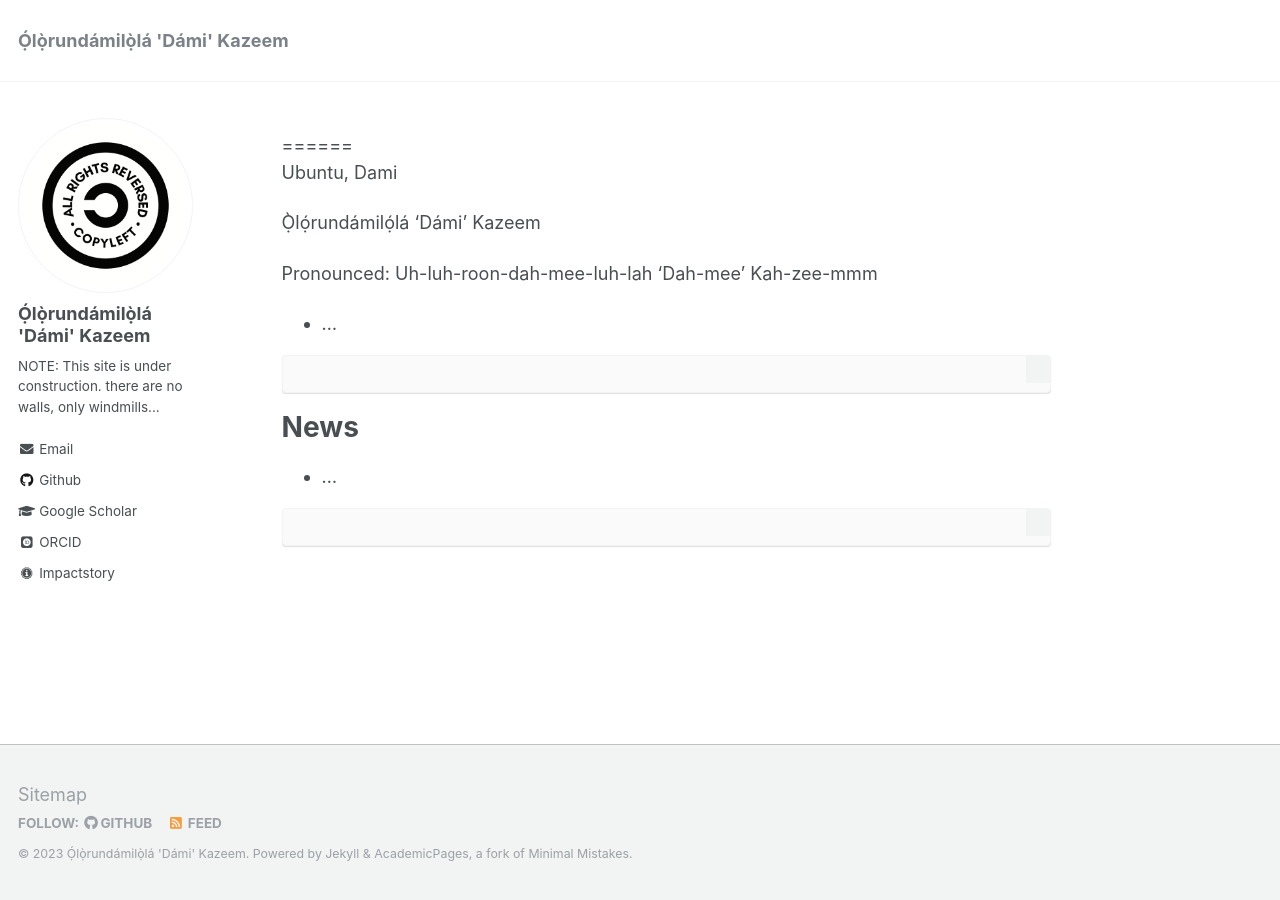
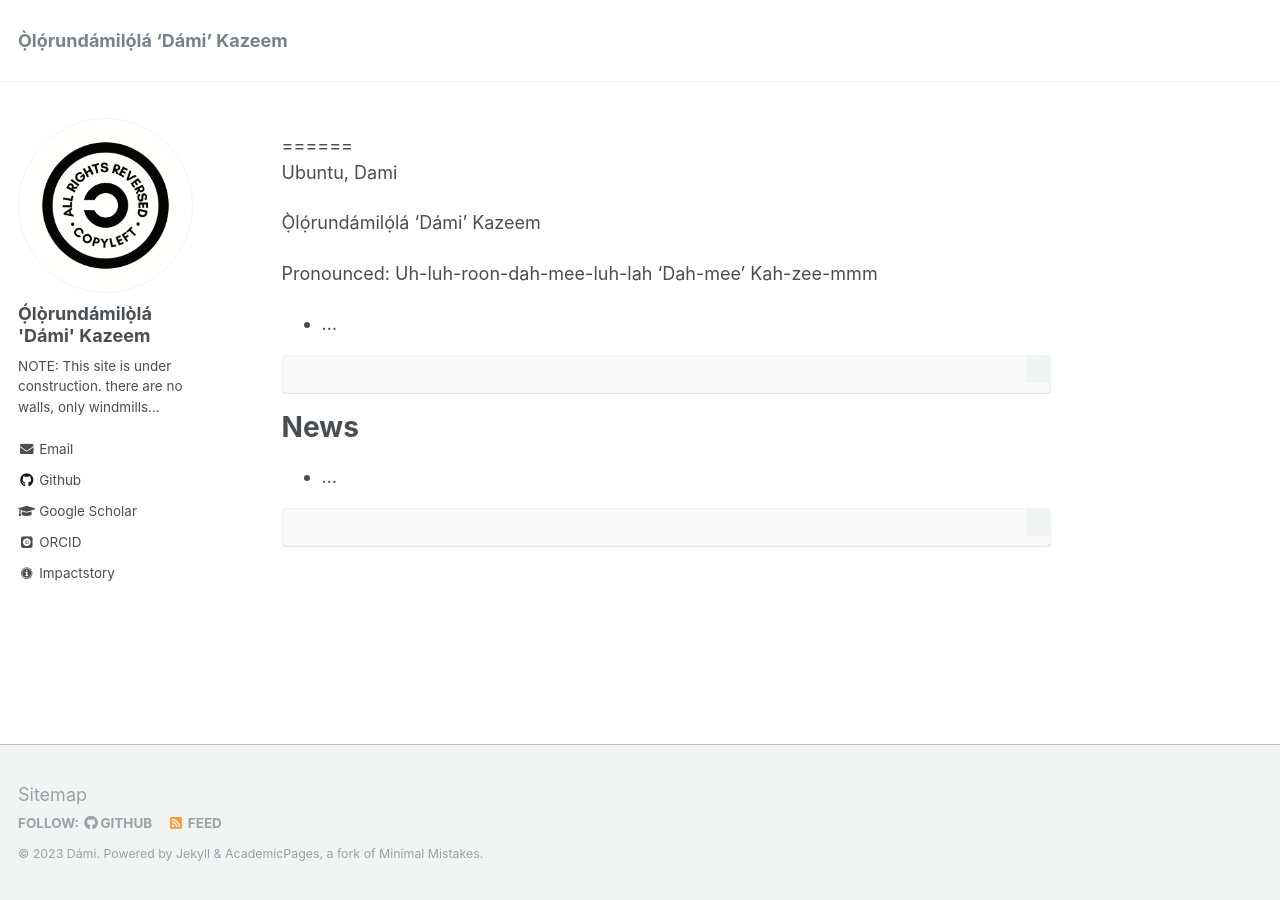
Before and after one commit to odsogunro/odsogunro.github.io, a Jekyll site: the page built from _pages/about.md, in a window 1280 px wide. Built offline with Jekyll 4.4.1, drawn with Linux system fonts in a browser that asks for light colours; some web fonts are replaced; our own code applies the rules of GitHub Pages for plain Markdown files.

Commit message:
cleanup on _config.yml again

```diff
--- a/_config.yml
+++ b/_config.yml
@@ -7,9 +7,9 @@
 
 # Site Settings
 locale                   : "en-US"
-title                    : "Ọ́lọ̀rundámilọ̀lá 'Dámi' Kazeem"
+title                    : "Ọ̀lọ́rundámilọ́lá ‘Dámi’ Kazeem"
 title_separator          : "-"
-name                     : &name "Ọ́lọ̀rundámilọ̀lá 'Dámi' Kazeem"
+name                     : &name "Dámi"
 description              : &description "Ubuntu Philosopher/PhD Student @ The Johns Hopkins University"
 url                      : https://odsogunro.github.io # the base hostname & protocol for your site e.g. "https://mmistakes.github.io"
 baseurl                  : "" # the subpath of your site, e.g. "/blog"
```
